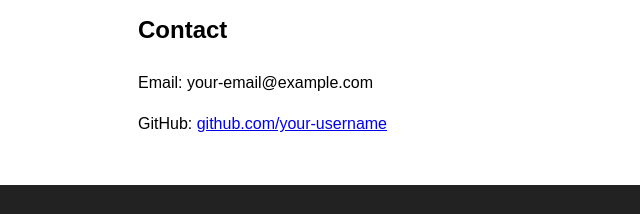
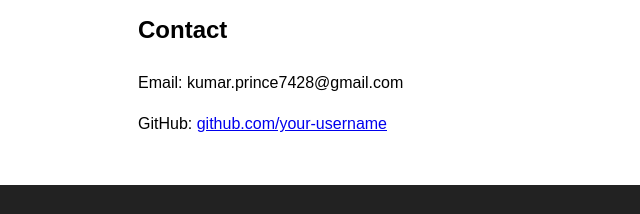
Before and after one commit to Prince000101/Prince000101.github.io, a plain HTML site: page index.html in a window 1280 px wide. Shown: the part 659-873 px from the top of the page, 102-742 px from the left. Drawn offline with Linux system fonts and the light colour scheme.

Commit message:
modified:   index.html

```diff
--- a/index.html
+++ b/index.html
@@ -32,7 +32,7 @@
 
   <section id="contact">
     <h2>Contact</h2>
-    <p>Email: your-email@example.com</p>
+    <p>Email: kumar.prince7428@gmail.com</p>
     <p>GitHub: <a href="https://github.com/your-username">github.com/your-username</a></p>
   </section>
 
```
